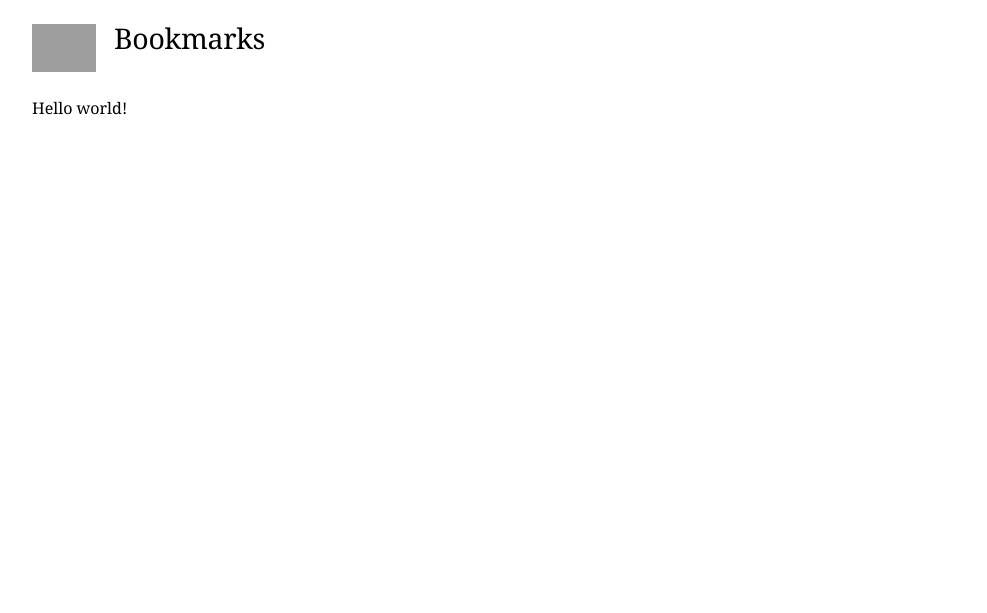
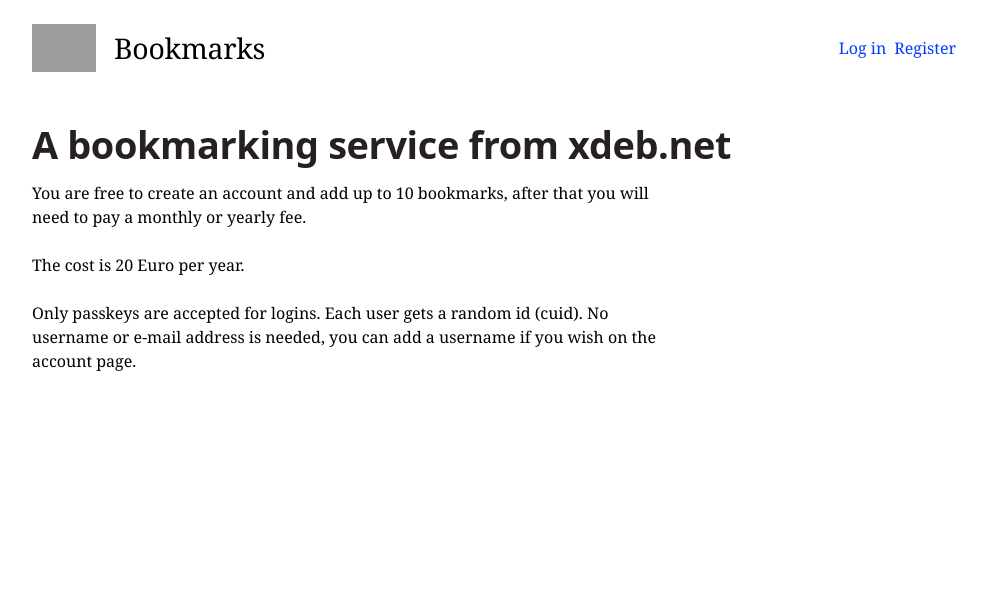
Before and after one commit to frjo/bookmarks, a Django app: template home/templates/home/home.html in a window 1280 px wide. Shown: the top 613 px of the page, without its empty margins (126-1113 px from the left). Run offline with Django 5.2, Linux system fonts and the light colour scheme; the template is opened without the code that fills it, so the values that code supplies are empty; grey boxes are pictures that could not be loaded.

Commit message:
Add home page and start of swedish translation.

```diff
--- a/accounts/templates/accounts/account.html
+++ b/accounts/templates/accounts/account.html
@@ -47,10 +47,10 @@
       {% if api_token %}
         <p>
           {% trans "Your API token:" %}
-          <code>{{ user.id }}:{{ api_token.token }}</code>
+          <code class="wrap-any">{{ user.id }}:{{ api_token.token }}</code>
         </p>
         <p>
-          <small>{% blocktrans with scheme=request.scheme host=request.get_host uid=user.id token=api_token.token %}Use this as the <code>auth_token</code> query parameter when calling the API, e.g. <code>{{ scheme }}://{{ host }}/api/v2/posts/recent?auth_token={{ uid }}:{{ token }}</code>{% endblocktrans %}</small>
+          <small>{% blocktrans with scheme=request.scheme host=request.get_host uid=user.id token=api_token.token %}Use this as the <code>auth_token</code> query parameter when calling the API, e.g. <code class="wrap-any">{{ scheme }}://{{ host }}/api/v2/posts/recent?auth_token={{ uid }}:{{ token }}</code>{% endblocktrans %}</small>
         </p>
       {% else %}
         <p>{% trans "You don't have an API token yet." %}</p>
--- a/assets_src/css/components/_header.css
+++ b/assets_src/css/components/_header.css
@@ -18,6 +18,7 @@
 /* Logo image. */
 .header__logo-image {
   vertical-align: bottom;
+  min-width: 32px;
 }
 
 /* The name of the website. */
@@ -26,6 +27,10 @@
   letter-spacing: -.01em;
   margin: 0;
   line-height: 1;
+
+  @media (min-width: 666px) {
+    align-self: center;
+  }
 }
 
 /* The link around the name of the website. */
--- a/home/templates/home/home.html
+++ b/home/templates/home/home.html
@@ -1,5 +1,17 @@
 {% extends "base.html" %}
+{% load i18n %}
+
+{% block menu_anon %}
+  <li><a href="{% url 'login' %}">{% trans "Log in" %}</a></li>
+  <li><a href="{% url 'register' %}">{% trans "Register" %}</a></li>
+{% endblock %}
 
 {% block content %}
-  <p>Hello world!</p>
+  <h1>A bookmarking service from xdeb.net</h1>
+
+  <p>You are free to create an account and add up to 10 bookmarks, after that you will need to pay a monthly or yearly fee.</p>
+
+  <p>The cost is 20 Euro per year.</p>
+
+  <p>Only passkeys are accepted for logins. Each user gets a random id (cuid). No username or e-mail address is needed, you can add a username if you wish on the account page.</p>
 {% endblock %}
--- a/templates/base.html
+++ b/templates/base.html
@@ -30,8 +30,8 @@
       <a href="{% url 'index' %}" title="{% trans 'Home' %}" class="header__site-link" rel="home"><span>{% trans "Bookmarks" %}</span></a>
       </span>
 
-      {% if user.is_authenticated %}
       <div class="region header__region">
+        {% if user.is_authenticated %}
         <nav class="secondary-menu" aria-label="Secondary navigation">
           <ul class="flex-inline mx--0">
             <li class="desktop"><a href="{% url 'bookmark_import' slug=user.slug %}">{% trans "Import" %}</a></li>
@@ -44,8 +44,14 @@
             </form></li>
           </ul>
         </nav>
+        {% else %}
+        <nav class="main-menu mx--xs layout__navigation" aria-label="Main navigation">
+          <ul class="flex-inline mx--0">
+            {% block menu_anon %}{% endblock %}
+          </ul>
+        </nav>
+        {% endif %}
       </div>
-      {% endif %}
     </header>
 
       {% if user.is_authenticated %}
```
Also changed, not shown: locale/en/LC_MESSAGES/django.po, locale/sv/LC_MESSAGES/django.po, 1 other file.
